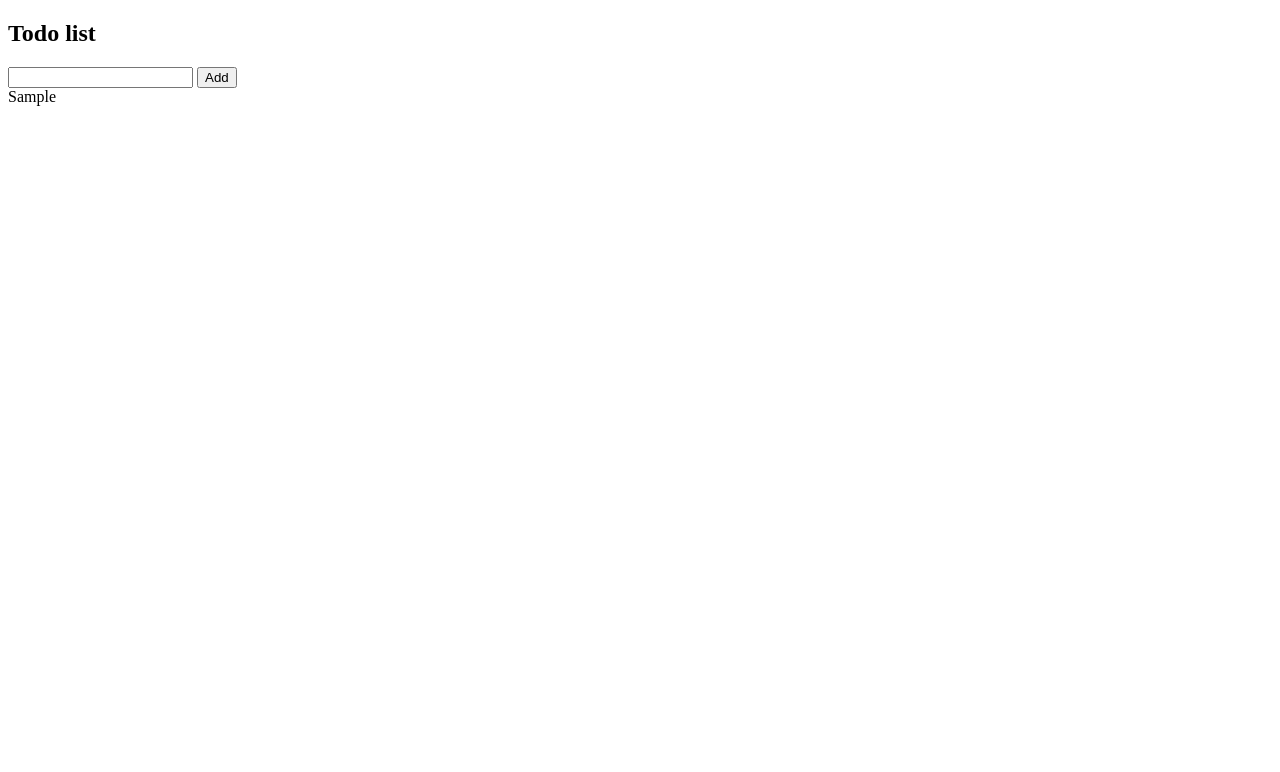
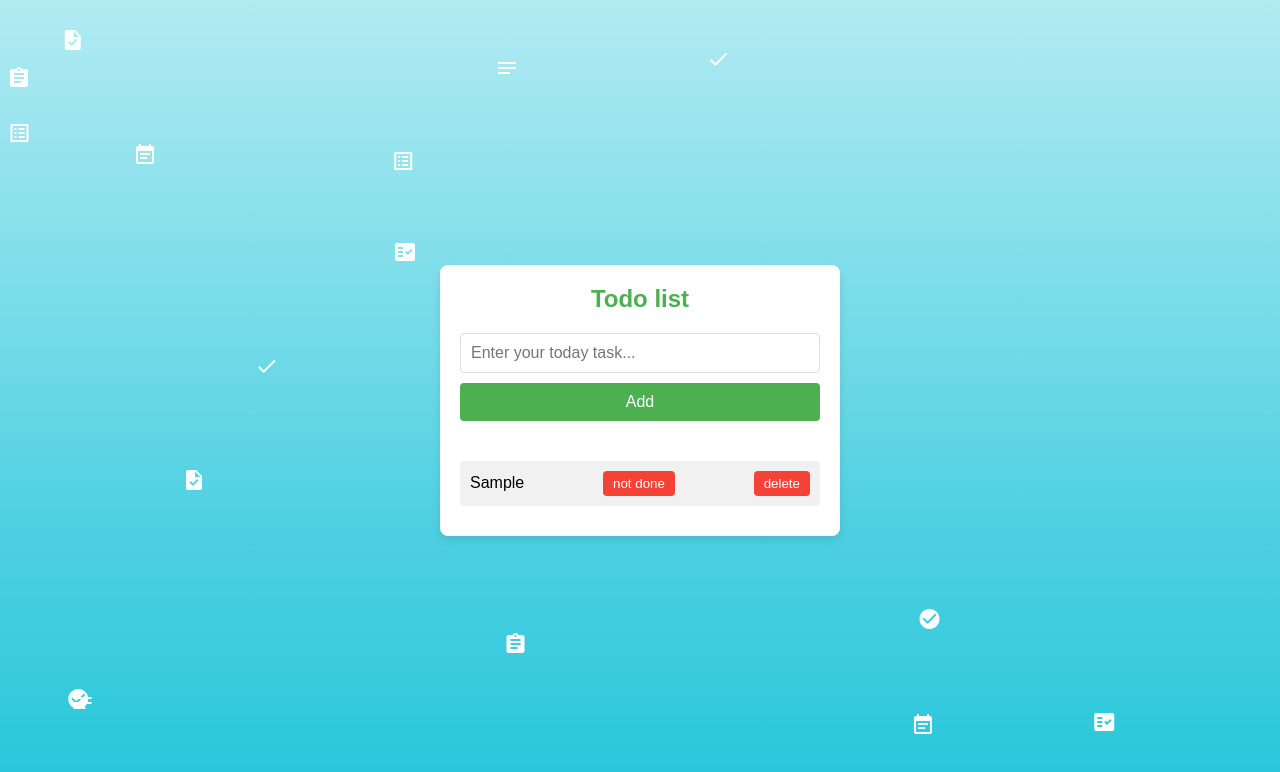
Before and after one commit to laitanop/myPortfolio, a website: page public/todoList.html in a window 1280 px wide. Both pictures are taken after typing "Sample" into the empty fields and a click on the button "Add". Drawn offline with Linux system fonts and the light colour scheme.

Commit message:
adding style todo list

```diff
--- a/public/css/todoListStyle.css
+++ b/public/css/todoListStyle.css
@@ -0,0 +1,122 @@
+/* General Reset */
+* {
+  margin: 0;
+  padding: 0;
+  box-sizing: border-box;
+}
+
+body {
+  font-family: Arial, sans-serif;
+  background: linear-gradient(to bottom, #b2ebf2, #80deea, #4dd0e1, #26c6da);
+  min-height: 100vh;
+  overflow: hidden;
+  position: relative;
+}
+
+.content-container {
+  display: flex;
+  align-items: center;
+  justify-content: center;
+  min-height: 100vh;
+  z-index: 1;
+}
+
+.icon-container {
+  position: absolute;
+  font-size: 48px;
+  color: white;
+}
+
+/* Container */
+.container-todo-list {
+  width: 100%;
+  max-width: 400px;
+  background-color: #fff;
+  border-radius: 8px;
+  box-shadow: 0 4px 8px rgba(0, 0, 0, 0.1);
+  padding: 20px;
+  z-index: 1;
+}
+
+/* Header */
+.header-todo-list {
+  text-align: center;
+  margin-bottom: 20px;
+}
+
+.header-todo-list h1 {
+  font-size: 24px;
+  font-weight: bold;
+  color: #4caf50;
+}
+
+/* Input Section */
+.todo-list-input {
+  display: flex;
+  flex-direction: column;
+  gap: 10px;
+}
+
+#todo-input {
+  width: 100%;
+  padding: 10px;
+  border: 1px solid #ddd;
+  border-radius: 4px;
+  font-size: 16px;
+}
+
+#btn-add-todo {
+  background-color: #4caf50;
+  color: #fff;
+  font-size: 16px;
+  border: none;
+  padding: 10px;
+  border-radius: 4px;
+  cursor: pointer;
+  transition: background-color 0.3s ease;
+}
+
+#btn-add-todo:hover {
+  background-color: #45a049;
+}
+
+#error {
+  color: red;
+  font-size: 14px;
+  text-align: center;
+}
+
+/* Todo List */
+#list {
+  margin-top: 20px;
+}
+
+#list div {
+  display: flex;
+  justify-content: space-between;
+  align-items: center;
+  background-color: #f1f1f1;
+  padding: 10px;
+  border-radius: 4px;
+  margin-bottom: 10px;
+  transition: transform 0.2s ease, background-color 0.3s ease;
+}
+
+#list div:hover {
+  transform: scale(1.02);
+  background-color: #e9e9e9;
+}
+
+#list div button {
+  background-color: #f44336;
+  color: #fff;
+  border: none;
+  padding: 5px 10px;
+  border-radius: 4px;
+  cursor: pointer;
+  transition: background-color 0.3s ease;
+}
+
+#list div button:hover {
+  background-color: #d32f2f;
+}
--- a/public/js/todoList.js
+++ b/public/js/todoList.js
@@ -1,11 +1,78 @@
+let body = document.body;
+
 let field = document.getElementById("todo-input");
 let addButton = document.getElementById("btn-add-todo");
 let list = document.getElementById("list");
+let error = document.getElementById("error");
+
+field.placeholder = "Enter your today task...";
 
 addButton.addEventListener("click", () => {
   let div = document.createElement("div");
-  div.textContent = field.value;
-  list.appendChild(div);
-  console.dir(field);
-  field.value = "";
+  let remove = document.createElement("button");
+  let done = document.createElement("button");
+
+  remove.innerText = "delete";
+  done.innerText = "not done ";
+
+  if (field.value === undefined || field.value === "") {
+    error.textContent = "please add a task ";
+  } else {
+    div.textContent = field.value;
+    div.appendChild(done);
+    div.appendChild(remove);
+    list.appendChild(div);
+    field.value = "";
+    error.textContent = "";
+    remove.addEventListener("click", () => {
+      div.remove();
+    });
+    done.addEventListener("click", () => {
+      done.innerText = "done";
+    });
+  }
 });
+
+let backgroundIcons = [
+  "task",
+  "check_circle",
+  "list_alt",
+  "event_note",
+  "done",
+  "assignment",
+  "fact_check",
+  "notes",
+  "task",
+  "check_circle",
+  "list_alt",
+  "event_note",
+  "done",
+  "assignment",
+  "fact_check",
+  "notes",
+];
+
+backgroundIcons.forEach((element) => {
+  let div = document.createElement("div");
+  let span = document.createElement("span");
+  div.className = "icon-container";
+  span.className = "material-icons";
+  span.innerText = element;
+  let randomTop, randomLeft;
+
+  do {
+    randomTop = Math.random() * 90;
+    randomLeft = Math.random() * 90;
+  } while (
+    randomTop > 30 &&
+    randomTop < 70 &&
+    randomLeft > 30 &&
+    randomLeft < 70
+  );
+
+  div.style.top = `${randomTop}%`;
+  div.style.left = `${randomLeft}%`;
+
+  div.appendChild(span);
+  body.appendChild(div);
+});
--- a/public/todoList.html
+++ b/public/todoList.html
@@ -2,10 +2,15 @@
 <html>
   <head>
     <title>Page Title</title>
+    <link
+      href="https://fonts.googleapis.com/icon?family=Material+Icons"
+      rel="stylesheet"
+    />
     <link rel="stylesheet" href="css/todoListStyle.css" />
     <link rel="icon" type="image/x-icon" href="favicon.png" />
   </head>
   <body>
+    <div class="content-container">
       <section class="container-todo-list" id="container-todo-list">
         <div class="header-todo-list" id="header-todo-list">
           <h1>Todo list</h1>
@@ -13,9 +18,11 @@
         <div class="todo-list-input" id="todo-list-input">
           <input type="text" id="todo-input" />
           <button id="btn-add-todo">Add</button>
+          <span id="error"></span>
           <div id="list"></div>
         </div>
       </section>
+    </div>
   </body>
   <script src="js/todoList.js"></script>
 </html>
```
Lines whose indentation alone changed are shown as unchanged.
